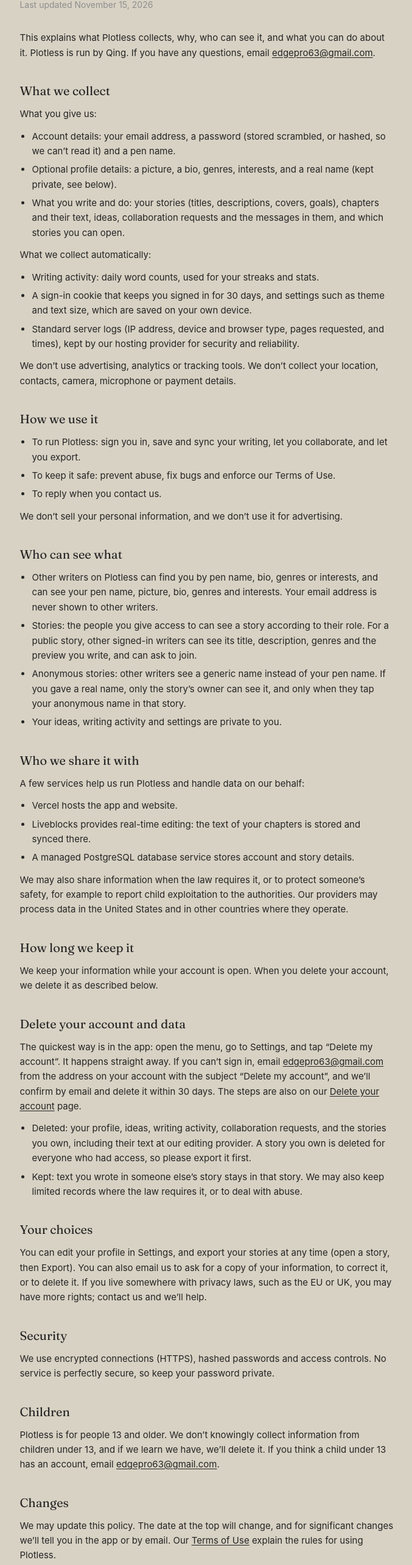
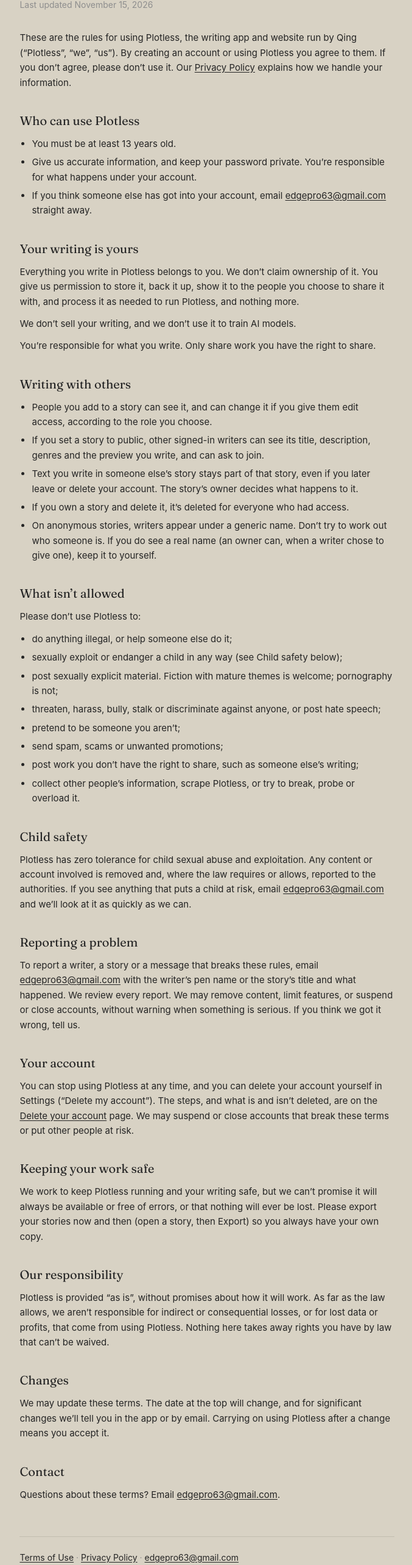
Before and after one commit to pinflow1/Plotles, a Next.js app: page /terms in a window 1280 px wide. Shown: the part 134-2700 px from the top of the page at 61% size, without its empty margins (300-977 px from the left). Built offline with nearby package versions, Linux system fonts and the light colour scheme.

Commit message:
Rename PrivacyPage to TermsPage and update content

```diff
--- a/app/terms/page.tsx
+++ b/app/terms/page.tsx
@@ -2,138 +2,122 @@ import type { Metadata } from "next";
 import Link from "next/link";
 import { BulletList, LegalPage, Section, SupportLink } from "@/components/legal/LegalPage";
 
-export const metadata: Metadata = { title: "Privacy Policy · Plotless" };
+export const metadata: Metadata = { title: "Terms of Use · Plotless" };
 
-export default function PrivacyPage() {
+export default function TermsPage() {
   return (
-    <LegalPage title="Privacy Policy">
+    <LegalPage title="Terms of Use">
       <p>
-        This explains what Plotless collects, why, who can see it, and what you can do about it. Plotless is run by Qing. If
-        you have any questions, email <SupportLink />.
+        These are the rules for using Plotless, the writing app and website run by Qing (&ldquo;Plotless&rdquo;, &ldquo;we&rdquo;,
+        &ldquo;us&rdquo;). By creating an account or using Plotless you agree to them. If you don&rsquo;t agree, please
+        don&rsquo;t use it. Our{" "}
+        <Link href="/privacy" className="text-text underline underline-offset-2">
+          Privacy Policy
+        </Link>{" "}
+        explains how we handle your information.
       </p>
 
-      <Section title="What we collect">
-        <p>What you give us:</p>
+      <Section title="Who can use Plotless">
         <BulletList
           items={[
-            "Account details: your email address, a password (stored scrambled, or hashed, so we can’t read it) and a pen name.",
-            "Optional profile details: a picture, a bio, genres, interests, and a real name (kept private, see below).",
-            "What you write and do: your stories (titles, descriptions, covers, goals), chapters and their text, ideas, collaboration requests and the messages in them, and which stories you can open.",
-          ]}
-        />
-        <p>What we collect automatically:</p>
-        <BulletList
-          items={[
-            "Writing activity: daily word counts, used for your streaks and stats.",
-            "A sign-in cookie that keeps you signed in for 30 days, and settings such as theme and text size, which are saved on your own device.",
-            "Standard server logs (IP address, device and browser type, pages requested, and times), kept by our hosting provider for security and reliability.",
-          ]}
-        />
-        <p>
-          We don&rsquo;t use advertising, analytics or tracking tools. We don&rsquo;t collect your location, contacts, camera,
-          microphone or payment details.
-        </p>
-      </Section>
-
-      <Section title="How we use it">
-        <BulletList
-          items={[
-            "To run Plotless: sign you in, save and sync your writing, let you collaborate, and let you export.",
-            "To keep it safe: prevent abuse, fix bugs and enforce our Terms of Use.",
-            "To reply when you contact us.",
-          ]}
-        />
-        <p>We don&rsquo;t sell your personal information, and we don&rsquo;t use it for advertising.</p>
-      </Section>
-
-      <Section title="Who can see what">
-        <BulletList
-          items={[
-            "Other writers on Plotless can find you by pen name, bio, genres or interests, and can see your pen name, picture, bio, genres and interests. Your email address is never shown to other writers.",
-            "Stories: the people you give access to can see a story according to their role. For a public story, other signed-in writers can see its title, description, genres and the preview you write, and can ask to join.",
-            "Anonymous stories: other writers see a generic name instead of your pen name. If you gave a real name, only the story’s owner can see it, and only when they tap your anonymous name in that story.",
-            "Your ideas, writing activity and settings are private to you.",
+            "You must be at least 13 years old.",
+            "Give us accurate information, and keep your password private. You’re responsible for what happens under your account.",
+            <>If you think someone else has got into your account, email <SupportLink /> straight away.</>,
           ]}
         />
       </Section>
 
-      <Section title="Who we share it with">
-        <p>A few services help us run Plotless and handle data on our behalf:</p>
+      <Section title="Your writing is yours">
+        <p>
+          Everything you write in Plotless belongs to you. We don&rsquo;t claim ownership of it. You give us permission to store
+          it, back it up, show it to the people you choose to share it with, and process it as needed to run Plotless, and
+          nothing more.
+        </p>
+        <p>We don&rsquo;t sell your writing, and we don&rsquo;t use it to train AI models.</p>
+        <p>You&rsquo;re responsible for what you write. Only share work you have the right to share.</p>
+      </Section>
+
+      <Section title="Writing with others">
         <BulletList
           items={[
-            "Vercel hosts the app and website.",
-            "Liveblocks provides real-time editing: the text of your chapters is stored and synced there.",
-            "A managed PostgreSQL database service stores account and story details.",
-          ]}
-        />
-        <p>
-          We may also share information when the law requires it, or to protect someone&rsquo;s safety, for example to report
-          child exploitation to the authorities. Our providers may process data in the United States and in other countries
-          where they operate.
-        </p>
-      </Section>
-
-      <Section title="How long we keep it">
-        <p>
-          We keep your information while your account is open. When you delete your account, we delete it as described below.
-        </p>
-      </Section>
-
-      <Section id="delete-account" title="Delete your account and data">
-        <p>
-          The quickest way is in the app: open the menu, go to Settings, and tap &ldquo;Delete my account&rdquo;. It happens
-          straight away. If you can&rsquo;t sign in, email <SupportLink /> from the address on your account with the subject
-          &ldquo;Delete my account&rdquo;, and we&rsquo;ll confirm by email and delete it within 30 days. The steps are also on
-          our{" "}
-          <Link href="/delete-account" className="text-text underline underline-offset-2">
-            Delete your account
-          </Link>{" "}
-          page.
-        </p>
-        <BulletList
-          items={[
-            "Deleted: your profile, ideas, writing activity, collaboration requests, and the stories you own, including their text at our editing provider. A story you own is deleted for everyone who had access, so please export it first.",
-            "Kept: text you wrote in someone else’s story stays in that story. We may also keep limited records where the law requires it, or to deal with abuse.",
+            "People you add to a story can see it, and can change it if you give them edit access, according to the role you choose.",
+            "If you set a story to public, other signed-in writers can see its title, description, genres and the preview you write, and can ask to join.",
+            "Text you write in someone else’s story stays part of that story, even if you later leave or delete your account. The story’s owner decides what happens to it.",
+            "If you own a story and delete it, it’s deleted for everyone who had access.",
+            "On anonymous stories, writers appear under a generic name. Don’t try to work out who someone is. If you do see a real name (an owner can, when a writer chose to give one), keep it to yourself.",
           ]}
         />
       </Section>
 
-      <Section title="Your choices">
+      <Section title="What isn’t allowed">
+        <p>Please don&rsquo;t use Plotless to:</p>
+        <BulletList
+          items={[
+            "do anything illegal, or help someone else do it;",
+            "sexually exploit or endanger a child in any way (see Child safety below);",
+            "post sexually explicit material. Fiction with mature themes is welcome; pornography is not;",
+            "threaten, harass, bully, stalk or discriminate against anyone, or post hate speech;",
+            "pretend to be someone you aren’t;",
+            "send spam, scams or unwanted promotions;",
+            "post work you don’t have the right to share, such as someone else’s writing;",
+            "collect other people’s information, scrape Plotless, or try to break, probe or overload it.",
+          ]}
+        />
+      </Section>
+
+      <Section id="child-safety" title="Child safety">
         <p>
-          You can edit your profile in Settings, and export your stories at any time (open a story, then Export). You can also
-          email us to ask for a copy of your information, to correct it, or to delete it. If you live somewhere with privacy
-          laws, such as the EU or UK, you may have more rights; contact us and we&rsquo;ll help.
+          Plotless has zero tolerance for child sexual abuse and exploitation. Any content or account involved is removed and,
+          where the law requires or allows, reported to the authorities. If you see anything that puts a child at risk, email{" "}
+          <SupportLink /> and we&rsquo;ll look at it as quickly as we can.
         </p>
       </Section>
 
-      <Section title="Security">
+      <Section title="Reporting a problem">
         <p>
-          We use encrypted connections (HTTPS), hashed passwords and access controls. No service is perfectly secure, so keep
-          your password private.
+          To report a writer, a story or a message that breaks these rules, email <SupportLink /> with the writer&rsquo;s pen
+          name or the story&rsquo;s title and what happened. We review every report. We may remove content, limit features, or
+          suspend or close accounts, without warning when something is serious. If you think we got it wrong, tell us.
         </p>
       </Section>
 
-      <Section title="Children">
+      <Section title="Your account">
         <p>
-          Plotless is for people 13 and older. We don&rsquo;t knowingly collect information from children under 13, and if we
-          learn we have, we&rsquo;ll delete it. If you think a child under 13 has an account, email <SupportLink />.
+          You can stop using Plotless at any time, and you can delete your account yourself in Settings (&ldquo;Delete my
+          account&rdquo;). The steps, and what is and isn&rsquo;t deleted, are on the{" "}
+          <Link href="/delete-account" className="text-text underline underline-offset-2">
+            Delete your account
+          </Link>{" "}
+          page. We may suspend or close accounts that break these terms or put other people at risk.
+        </p>
+      </Section>
+
+      <Section title="Keeping your work safe">
+        <p>
+          We work to keep Plotless running and your writing safe, but we can&rsquo;t promise it will always be available or free
+          of errors, or that nothing will ever be lost. Please export your stories now and then (open a story, then Export) so
+          you always have your own copy.
+        </p>
+      </Section>
+
+      <Section title="Our responsibility">
+        <p>
+          Plotless is provided &ldquo;as is&rdquo;, without promises about how it will work. As far as the law allows, we
+          aren&rsquo;t responsible for indirect or consequential losses, or for lost data or profits, that come from using
+          Plotless. Nothing here takes away rights you have by law that can&rsquo;t be waived.
         </p>
       </Section>
 
       <Section title="Changes">
         <p>
-          We may update this policy. The date at the top will change, and for significant changes we&rsquo;ll tell you in the
-          app or by email. Our{" "}
-          <Link href="/terms" className="text-text underline underline-offset-2">
-            Terms of Use
-          </Link>{" "}
-          explain the rules for using Plotless.
+          We may update these terms. The date at the top will change, and for significant changes we&rsquo;ll tell you in the
+          app or by email. Carrying on using Plotless after a change means you accept it.
         </p>
       </Section>
 
       <Section title="Contact">
         <p>
-          Email <SupportLink />.
+          Questions about these terms? Email <SupportLink />.
         </p>
       </Section>
     </LegalPage>
```
